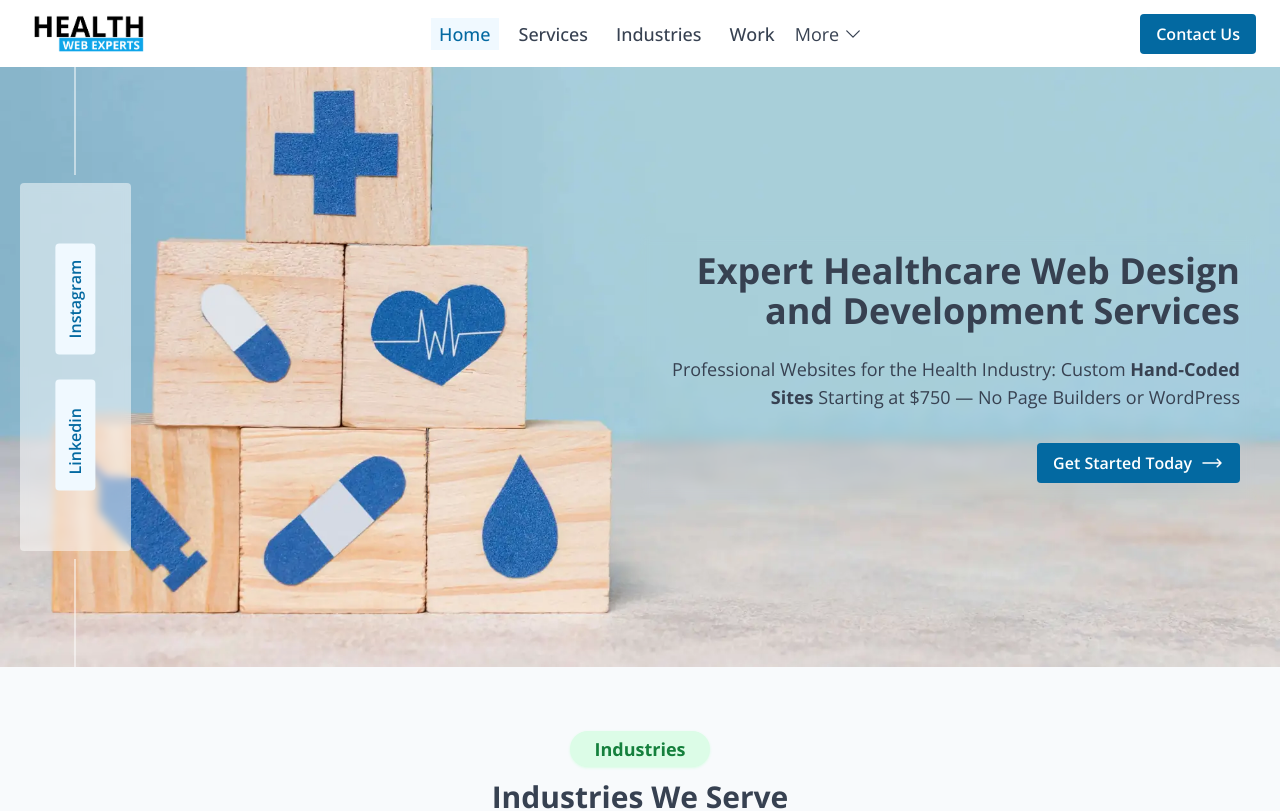
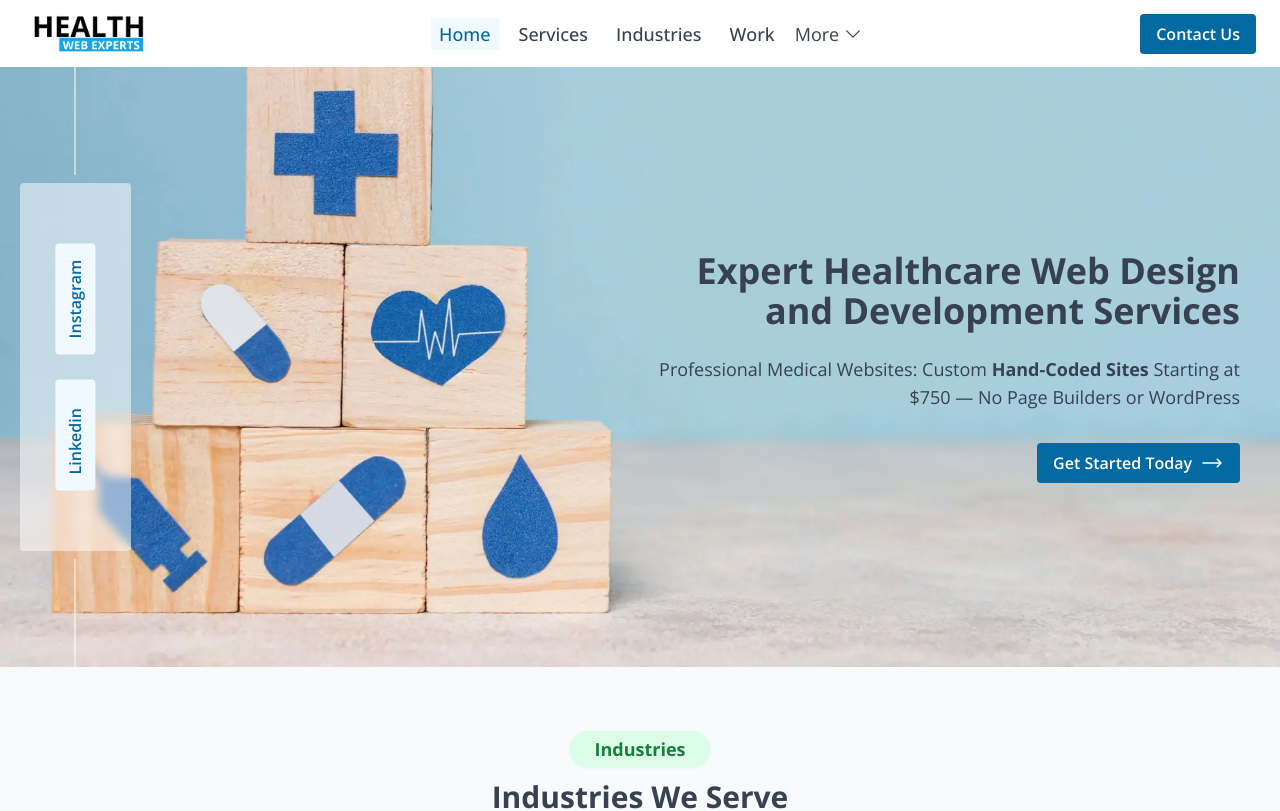
Before and after one commit to lmigonzalez/health-site-solutions, a Next.js app: page / in a window 1280 px wide. Shown: the top 811 px of the page. Built offline with nearby package versions, Linux system fonts and the light colour scheme.

Commit message:
new keywords

```diff
--- a/src/sections/Hero.tsx
+++ b/src/sections/Hero.tsx
@@ -9,7 +9,7 @@ export default function Hero() {
           Expert Healthcare Web Design and Development Services
         </h1>
         <h2 className="md:text-lg">
-          Professional Websites for the Health Industry: Custom{" "}
+        Professional Medical Websites: Custom{" "}
           <b>Hand-Coded Sites</b> Starting at $750 — No Page Builders or
           WordPress
         </h2>
```
